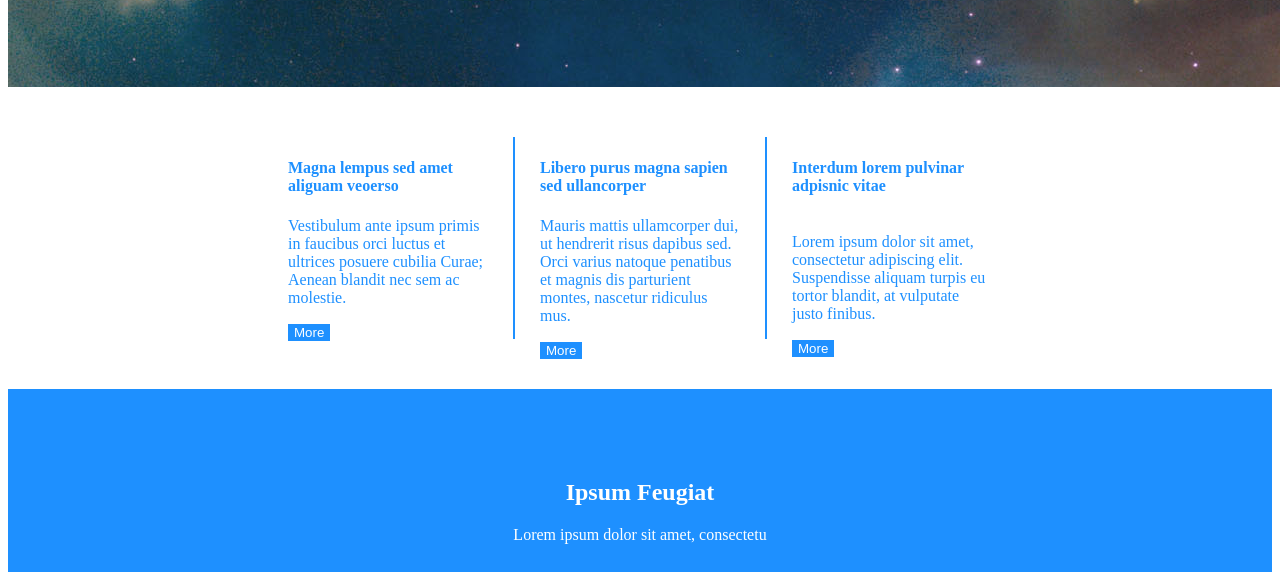
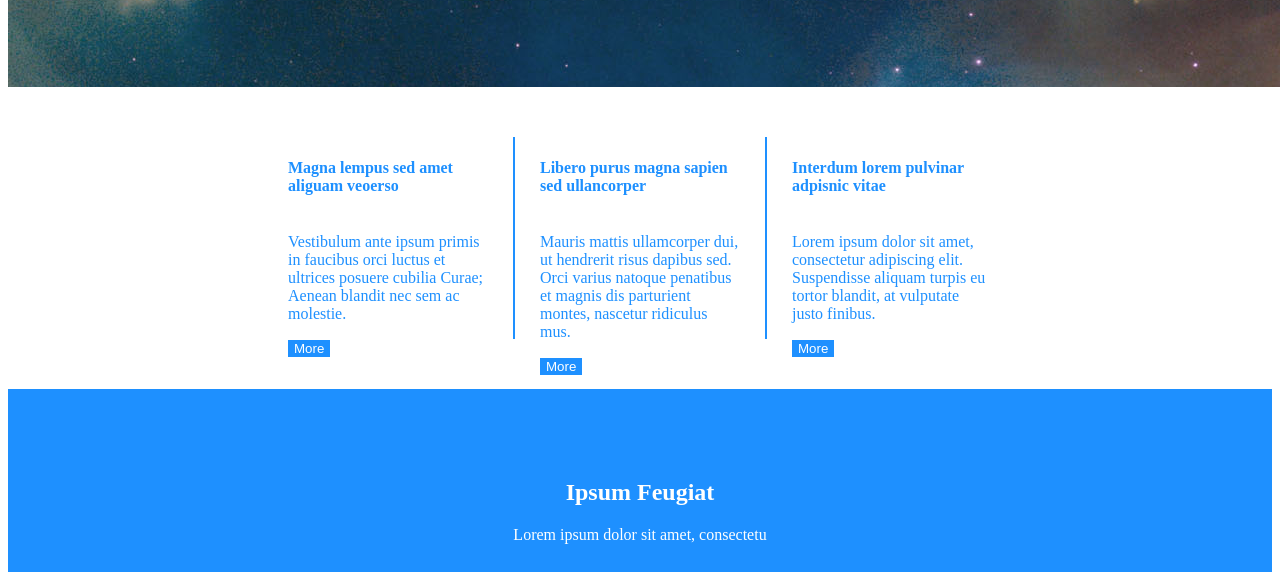
Before and after one commit to georgechifan/practica-frontend-wantsome, a plain HTML site: page saptamana 4/tema acasa/index.html in a window 1280 px wide. Shown: the part 151-723 px from the top of the page. Drawn offline with Linux system fonts and the light colour scheme.

Commit message:
actualizare

```diff
--- a/saptamana 4/tema acasa/_main.scss
+++ b/saptamana 4/tema acasa/_main.scss
@@ -17,6 +17,9 @@
     color: dodgerblue;
     background-color: white;
     padding: 1px 25px;
+    display: flex;
+    flex-direction: column;
+    justify-content: space-between;
 }
 
 .paragraf2{
@@ -27,6 +30,9 @@
     color: dodgerblue;
     background-color: white;
     padding: 1px 25px;
+    display: flex;
+    flex-direction: column;
+    justify-content: space-between;
 }
 
 .paragraf3{
@@ -48,9 +54,3 @@
     bottom: 0px;
     border: 1px blue;
 }
-
-.par{
-    display: flex;
-    flex-direction: column;
-    justify-content: space-between;
-}
```
Also changed, not shown: saptamana 4/tema acasa/index.html (+5 -0 lines), saptamana 4/tema acasa/index.css, 1 other file.
